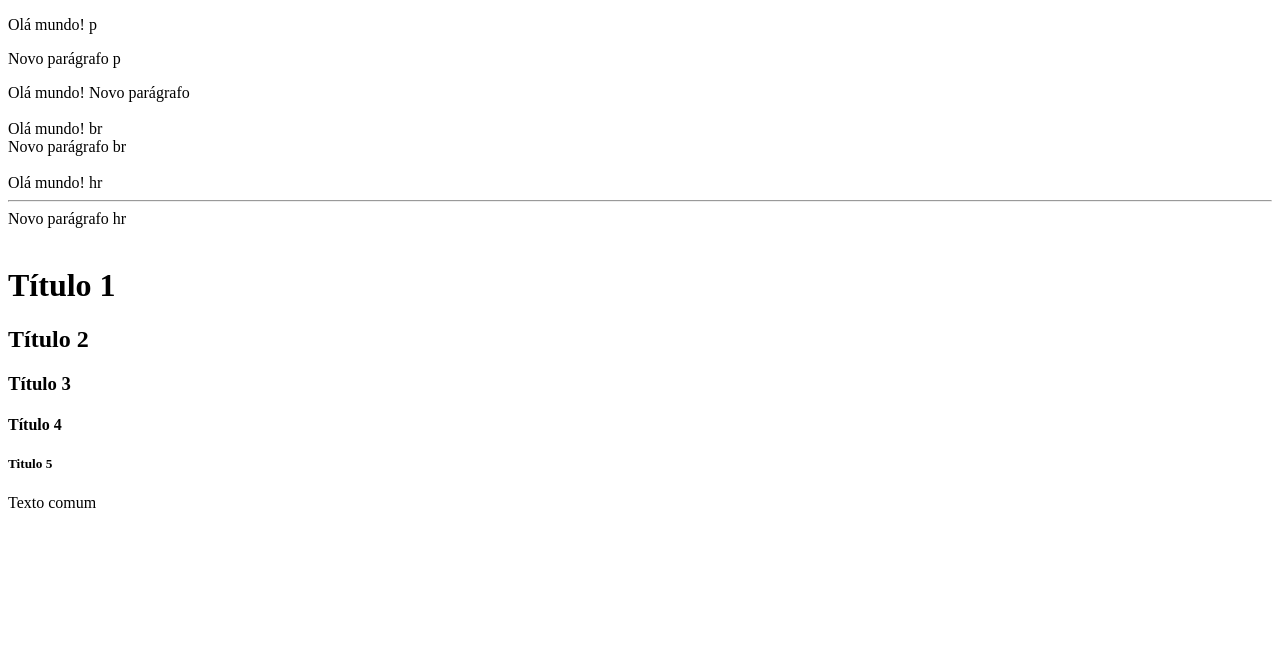
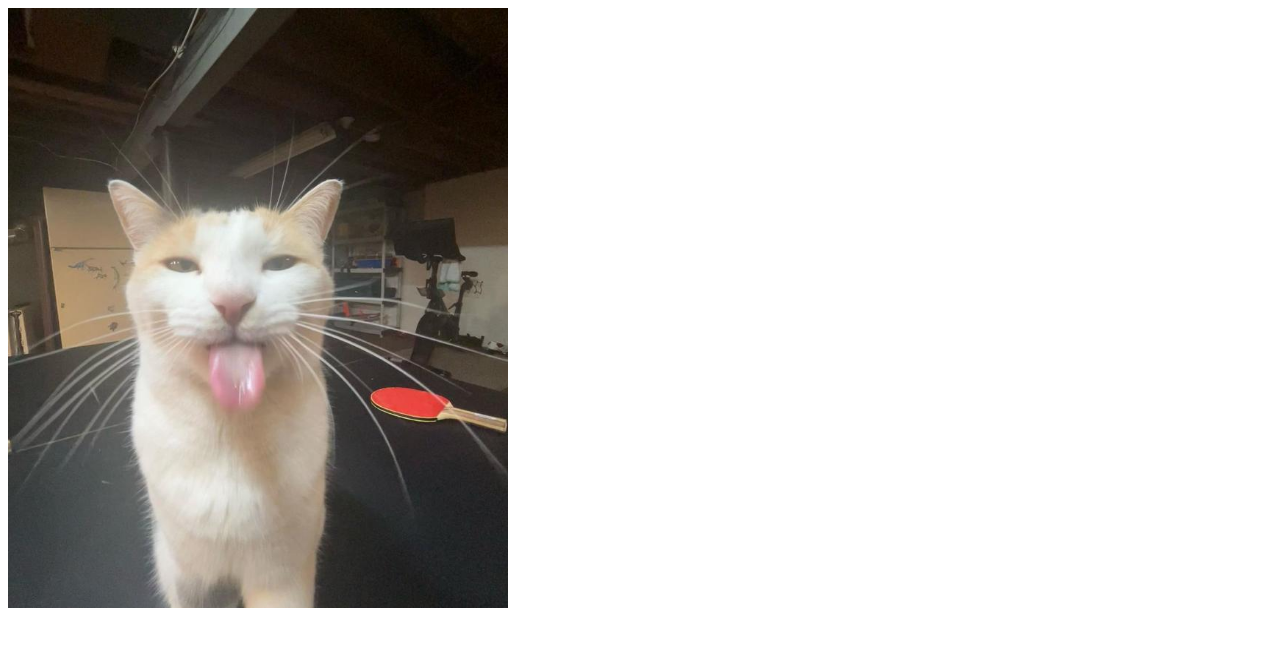
Before and after one commit to Pipilson/Curso-HTML, a plain HTML site: page index.html in a window 1280 px wide. Drawn offline with Linux system fonts and the light colour scheme.

Commit message:
Imagem
Aula mostrando como inserir uma imagem

```diff
--- a/index.html
+++ b/index.html
@@ -3,33 +3,12 @@
 
 <head>
 	<meta charset="utf-8">
-	<title>Aprendendo sobre tags</title>
+	<title>Imagens</title>
 </head>
 
 <body>
 
-<p>Olá mundo! p</p>
-<p>Novo parágrafo p</p>
-
-Olá mundo!
-Novo parágrafo
-<br><br>
-
-Olá mundo! br<br>
-Novo parágrafo br<br>
-<br>
-
-Olá mundo! hr
-<hr>
-Novo parágrafo hr
-<br><br>
-
-<h1>Título 1</h1>
-<h2>Título 2</h2>
-<h3>Título 3</h3>
-<h4>Título 4</h4>
-<h5>Titulo 5</h5>
-<p>Texto comum</p>
+	<img src="silly.png" height="600px" width="500px">
 
 </body>
 </html>
```
Also changed, not shown: silly.png (added).
